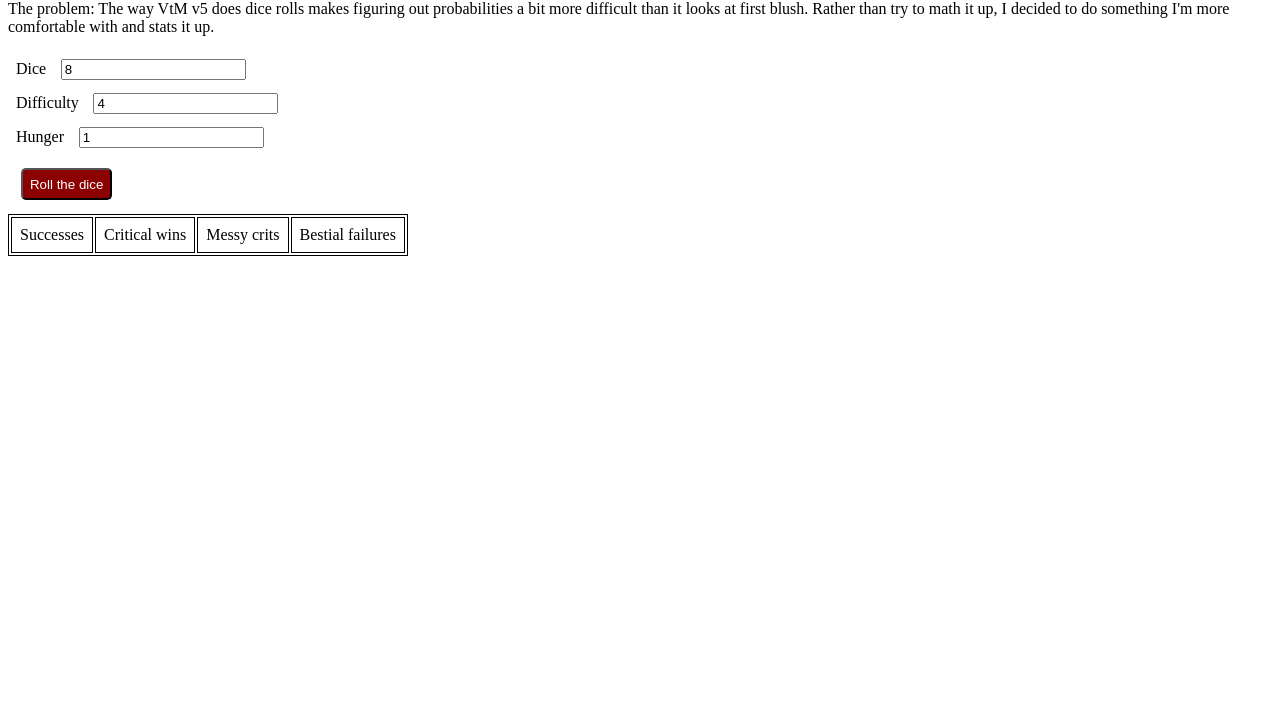
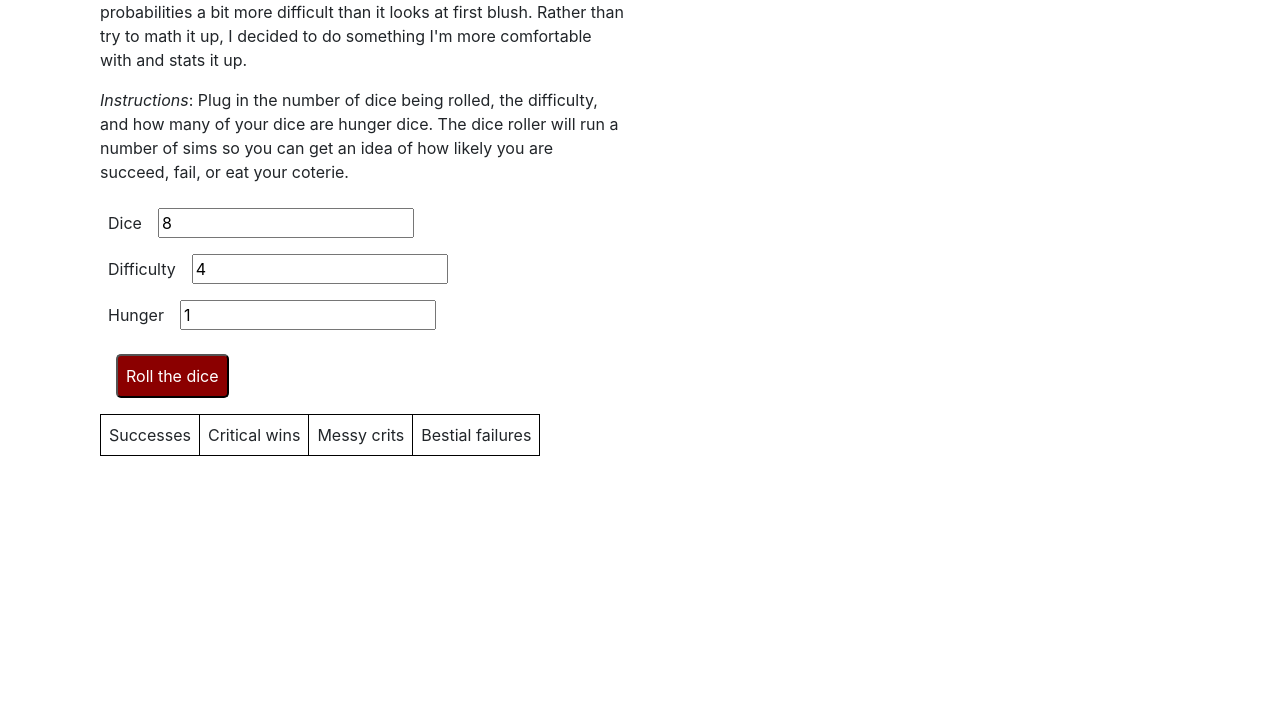
Before and after one commit to kcunning/gamemaster-scripts, a plain HTML site: page vampire/roll.html in a window 1280 px wide. Shown: the part 80-800 px from the top of the page. Drawn offline with nearby package versions, Linux system fonts and the light colour scheme.

Commit message:
Added form validation and beauty

```diff
--- a/vampire/roll.html
+++ b/vampire/roll.html
@@ -1,7 +1,9 @@
 <!DOCTYPE html>
-<html>
+<html lang="en>
 <head>
 	<title>Vampire roll probability</title>
+	<meta name="viewport" content="width=device-width, initial-scale=1, shrink-to-fit=no">
+	<link rel="stylesheet" type="text/css" href="https://stackpath.bootstrapcdn.com/bootstrap/4.3.1/css/bootstrap.min.css">
 	<script type="text/javascript" src="roll.js"></script>
 	<style type="text/css">
 		table, td {
@@ -25,14 +27,18 @@
 	</style>
 </head>
 <body>
+	<div class="container">
 		<h1>Vampire (v5) roll probability generator</h1>
 
-	<p>The problem: The way VtM v5 does dice rolls makes figuring out probabilities a bit more difficult than it looks at first blush. Rather than try to math it up, I decided to do something I'm more comfortable with and stats it up.</p>
+		<div class="col-6">
+			<p><em>The problem</em>: The way VtM v5 does dice rolls makes figuring out probabilities a bit more difficult than it looks at first blush. Rather than try to math it up, I decided to do something I'm more comfortable with and stats it up.</p>
+
+			<p><em>Instructions</em>: Plug in the number of dice being rolled, the difficulty, and how many of your dice are hunger dice. The dice roller will run a number of sims so you can get an idea of how likely you are succeed, fail, or eat your coterie.</p>
 
 
-	<label for="dice">Dice</label><input type="text" name="dice" id="dice" value=8><br>
-	<label for="dc">Difficulty</label><input type="text" name="dc" id="dc" value=4><br>
-	<label for="hunger">Hunger</label><input type="text" name="hunger" id="hunger" value=1><br>
+		<label for="dice">Dice</label><input type="number" name="dice" id="dice" min=1 value=8><br>
+		<label for="dc">Difficulty</label><input type="number" name="dc" id="dc" min=1 value=4><br>
+		<label for="hunger">Hunger</label><input type="number" name="hunger" id="hunger" min=0 value=1><br>
 		<button id='rollBtn'>Roll the dice</button>
 
 		<table id="results">
@@ -43,6 +49,7 @@
 				<td>Bestial failures</td>
 			</tr>
 		</table>
+	</div>
 
 </body>
 </html>
```
Lines whose indentation alone changed are shown as unchanged.
